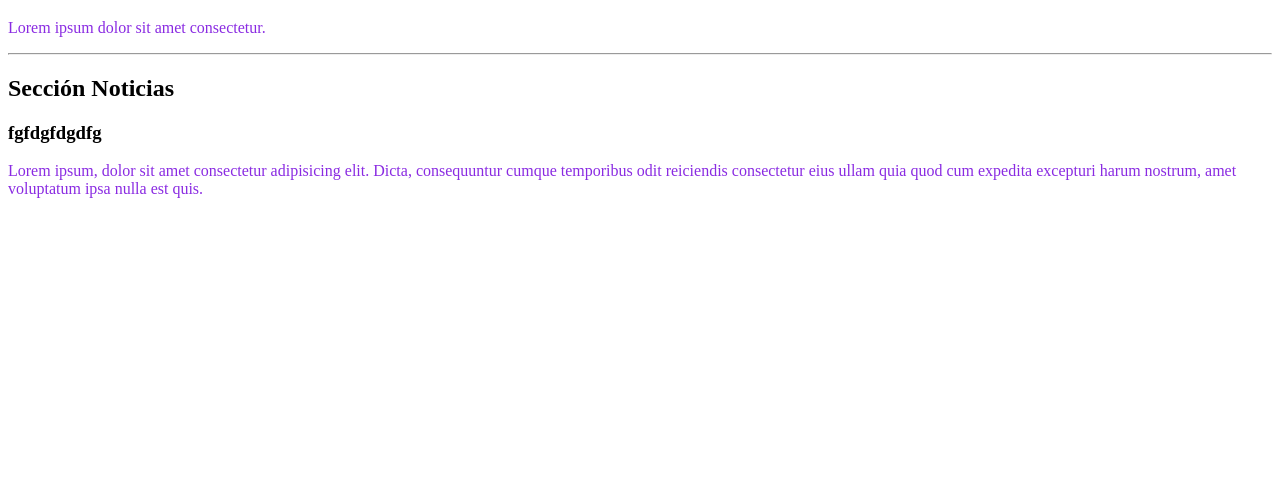
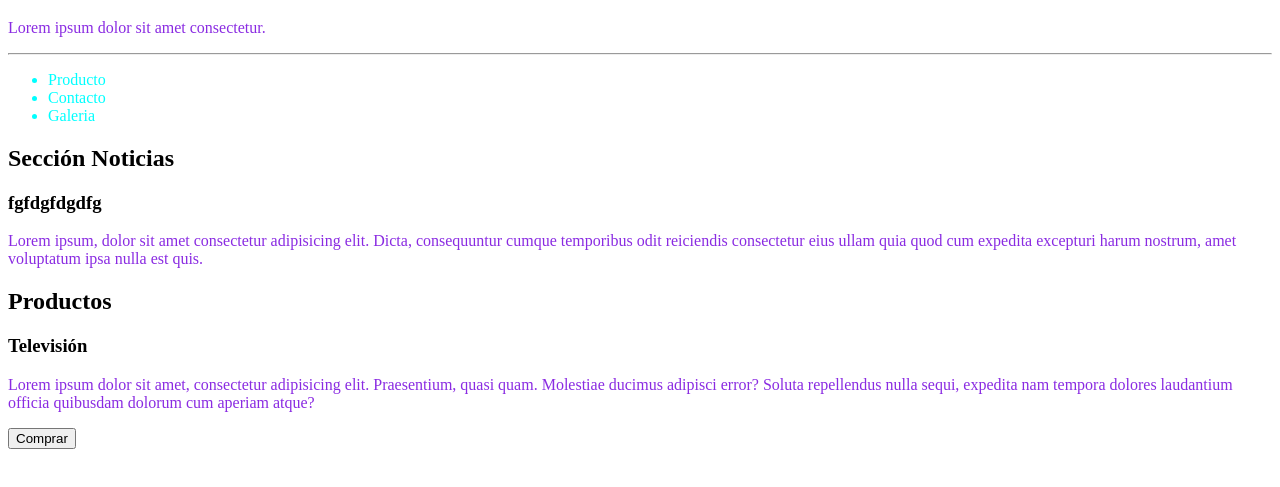
Before and after one commit to JuanManuelGasinghini/proyecto-git-2, a plain HTML site: page index.html in a window 1280 px wide. Shown: the part 61-548 px from the top of the page. Drawn offline with Linux system fonts and the light colour scheme.

Commit message:
Cambios en el index

```diff
--- a/index.html
+++ b/index.html
@@ -15,6 +15,14 @@
         <h1>Clase GIT</h1>
         <p>Lorem ipsum dolor sit amet consectetur.</p>
         <hr>
+
+        <nav>
+            <ul>
+                <li>Producto</li>
+                <li>Contacto</li>
+                <li>Galeria</li>
+            </ul>
+        </nav>
     </header>
 
     <main>
@@ -33,6 +41,19 @@
 
         </section>
 
+        <section>
+
+            <h2>Productos</h2>
+            <article>
+                <h3>Televisión</h3>
+                <p>Lorem ipsum dolor sit amet, consectetur adipisicing elit. Praesentium, quasi quam. Molestiae ducimus
+                    adipisci error? Soluta repellendus nulla sequi, expedita nam tempora dolores laudantium officia
+                    quibusdam dolorum cum aperiam atque?</p>
+                    <button>Comprar</button>
+            </article>
+
+        </section>
+
 
     </main>
 
```
